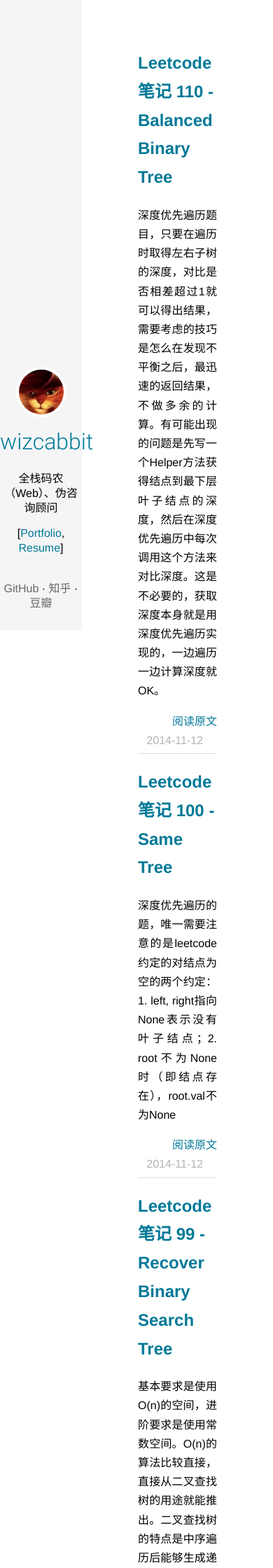
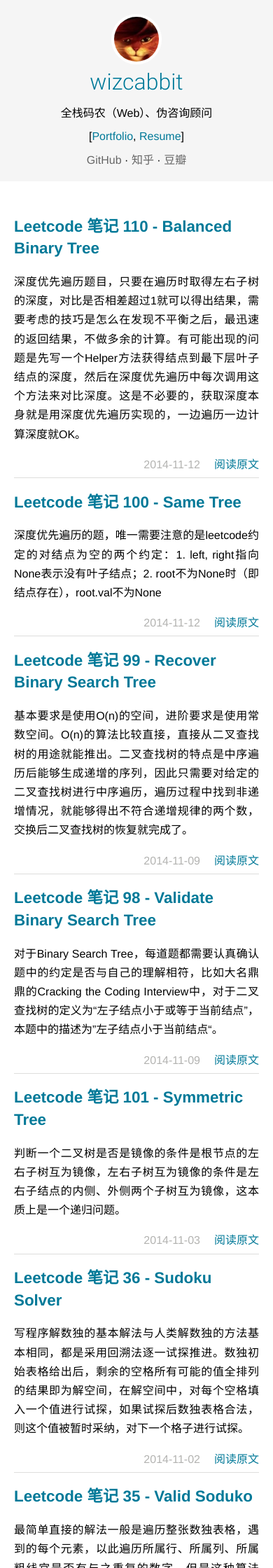
Before and after one commit to wizcabbit/blog.cabbit.me, a Jekyll site: the page built from index.html, in a window 390 px wide. Shown: the top 2240 px of the page at 70% size. Built offline with Jekyll 4.4.1, drawn with Linux system fonts in a browser that asks for light colours; Markdown is read by kramdown in place of the engine named in the settings; the list of posts is cut into pages by our own code.

Commit message:
[blog.cabbit.me]Add responsive style for mobile

```diff
--- a/css/common.css
+++ b/css/common.css
@@ -111,3 +111,31 @@ ul {
   font-weight: 900;
   src: local('Roboto Black'), local('Roboto-Black'), url(../fonts/Roboto_900.woff) format('woff');
 }
+@media screen and (max-width: 800px) {
+  #header-wrapper {
+    position: static;
+    overflow: auto;
+    width: auto;
+    padding: 5% 0;
+  }
+  #header {
+    position: static;
+  }
+  .social-links {
+    position: static;
+  }
+  #main-wrapper {
+    margin: 0;
+  }
+  #main {
+    padding: 30px 20px;
+  }
+}
+@media screen and (max-width: 400px) {
+  #header h1 {
+    margin: 0;
+  }
+  #header p {
+    margin: 0.8em 0;
+  }
+}
--- a/css/index.css
+++ b/css/index.css
@@ -31,3 +31,9 @@
 .post-more .post-full-link {
   float: right;
 }
+@media screen and (max-width: 400px) {
+  .post-brief h2 {
+    line-height: 1.4em;
+    font-size: 1.4em;
+  }
+}
--- a/css/post.css
+++ b/css/post.css
@@ -36,3 +36,11 @@
 .post pre code .comment {
   font-size: .9em;
 }
+@media screen and (max-width: 400px) {
+  .post-title {
+    font-size: 1.4em;
+  }
+  .post h2 {
+    font-size: 1.2em;
+  }
+}
```
